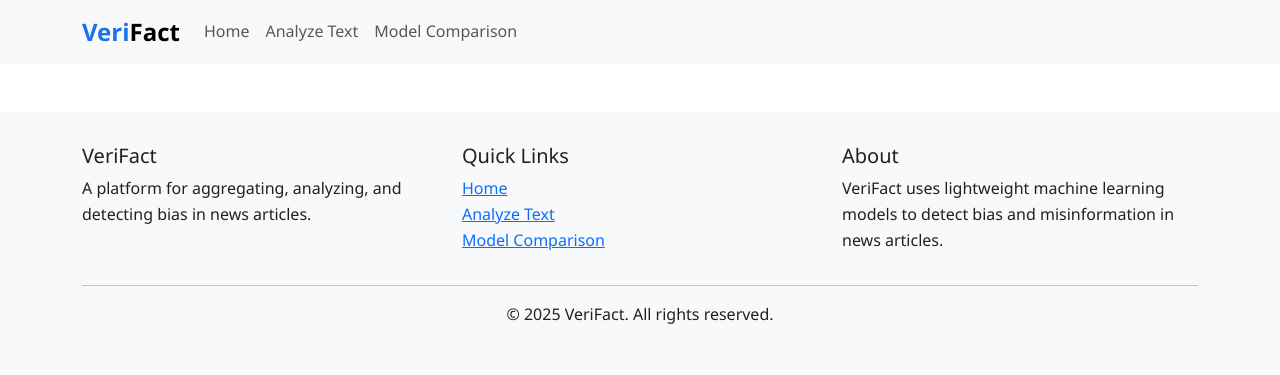
After one commit to Amid68/Fake-News-Detection, a Django app: template templates/simple_base.html in a window 1280 px wide. The commit adds this page. Shown: the top 375 px of the page. Run offline with Django 5.2, Linux system fonts and the light colour scheme; the template is opened without the code that fills it, so the values that code supplies are empty.

Commit message:
Create simple_base.html and Update the Template References

```diff
--- a/templates/news/analyze_text.html
+++ b/templates/news/analyze_text.html
@@ -1,4 +1,4 @@
-{% extends "base.html" %}
+{% extends "simple_base.html" %}
 {% load custom_filters %}
 
 {% block title %}Analyze Text - VeriFact{% endblock %}
--- /dev/null
+++ b/templates/simple_base.html
@@ -0,0 +1,125 @@
+<!DOCTYPE html>
+<html lang="en">
+<head>
+  <meta charset="UTF-8">
+  <meta name="viewport" content="width=device-width, initial-scale=1.0">
+  <title>{% block title %}VeriFact - Automated News Aggregator with Bias Detection{% endblock %}</title>
+
+  <!-- Bootstrap CSS -->
+  <link href="https://cdn.jsdelivr.net/npm/bootstrap@5.3.0-alpha1/dist/css/bootstrap.min.css" rel="stylesheet">
+  <!-- Bootstrap Icons -->
+  <link rel="stylesheet" href="https://cdn.jsdelivr.net/npm/bootstrap-icons@1.10.3/font/bootstrap-icons.css">
+
+  <!-- Custom CSS -->
+  <style>
+    :root {
+      --primary-color: #1a73e8;
+      --secondary-color: #f8f9fa;
+      --text-color: #202124;
+    }
+
+    body {
+      font-family: 'Segoe UI', Tahoma, Geneva, Verdana, sans-serif;
+      color: var(--text-color);
+      line-height: 1.6;
+    }
+
+    .navbar-brand {
+      font-weight: 700;
+      font-size: 1.5rem;
+    }
+
+    .navbar-brand span.highlight {
+      color: var(--primary-color);
+    }
+
+    .article-content {
+      font-size: 1.1rem;
+      line-height: 1.8;
+    }
+
+    .card {
+      border-radius: 0.5rem;
+      box-shadow: 0 2px 5px rgba(0, 0, 0, 0.05);
+      transition: transform 0.3s, box-shadow 0.3s;
+    }
+
+    .card:hover {
+      transform: translateY(-5px);
+      box-shadow: 0 5px 15px rgba(0, 0, 0, 0.1);
+    }
+
+    .footer {
+      background-color: var(--secondary-color);
+      padding: 2rem 0;
+      margin-top: 3rem;
+    }
+  </style>
+
+  {% block extra_css %}{% endblock %}
+</head>
+<body>
+  <!-- Navigation -->
+  <nav class="navbar navbar-expand-lg navbar-light bg-light">
+    <div class="container">
+      <a class="navbar-brand" href="/">
+        <span class="highlight">Veri</span>Fact
+      </a>
+      <button class="navbar-toggler" type="button" data-bs-toggle="collapse" data-bs-target="#navbarNav">
+        <span class="navbar-toggler-icon"></span>
+      </button>
+      <div class="collapse navbar-collapse" id="navbarNav">
+        <ul class="navbar-nav me-auto">
+          <li class="nav-item">
+            <a class="nav-link" href="/">Home</a>
+          </li>
+          <li class="nav-item">
+            <a class="nav-link" href="/analyze/text/">Analyze Text</a>
+          </li>
+          <li class="nav-item">
+            <a class="nav-link" href="/models/comparison/">Model Comparison</a>
+          </li>
+        </ul>
+      </div>
+    </div>
+  </nav>
+
+  <!-- Main Content -->
+  <main>
+    {% block content %}{% endblock %}
+  </main>
+
+  <!-- Footer -->
+  <footer class="footer">
+    <div class="container">
+      <div class="row">
+        <div class="col-md-4">
+          <h5>VeriFact</h5>
+          <p>A platform for aggregating, analyzing, and detecting bias in news articles.</p>
+        </div>
+        <div class="col-md-4">
+          <h5>Quick Links</h5>
+          <ul class="list-unstyled">
+            <li><a href="/">Home</a></li>
+            <li><a href="/analyze/text/">Analyze Text</a></li>
+            <li><a href="/models/comparison/">Model Comparison</a></li>
+          </ul>
+        </div>
+        <div class="col-md-4">
+          <h5>About</h5>
+          <p>VeriFact uses lightweight machine learning models to detect bias and misinformation in news articles.</p>
+        </div>
+      </div>
+      <hr>
+      <div class="text-center">
+        <p>&copy; 2025 VeriFact. All rights reserved.</p>
+      </div>
+    </div>
+  </footer>
+
+  <!-- Bootstrap JS Bundle with Popper -->
+  <script src="https://cdn.jsdelivr.net/npm/bootstrap@5.3.0-alpha1/dist/js/bootstrap.bundle.min.js"></script>
+
+  {% block extra_js %}{% endblock %}
+</body>
+</html>
```
Also changed, not shown: templates/news/model_comparison.html (+6 -102 lines).
